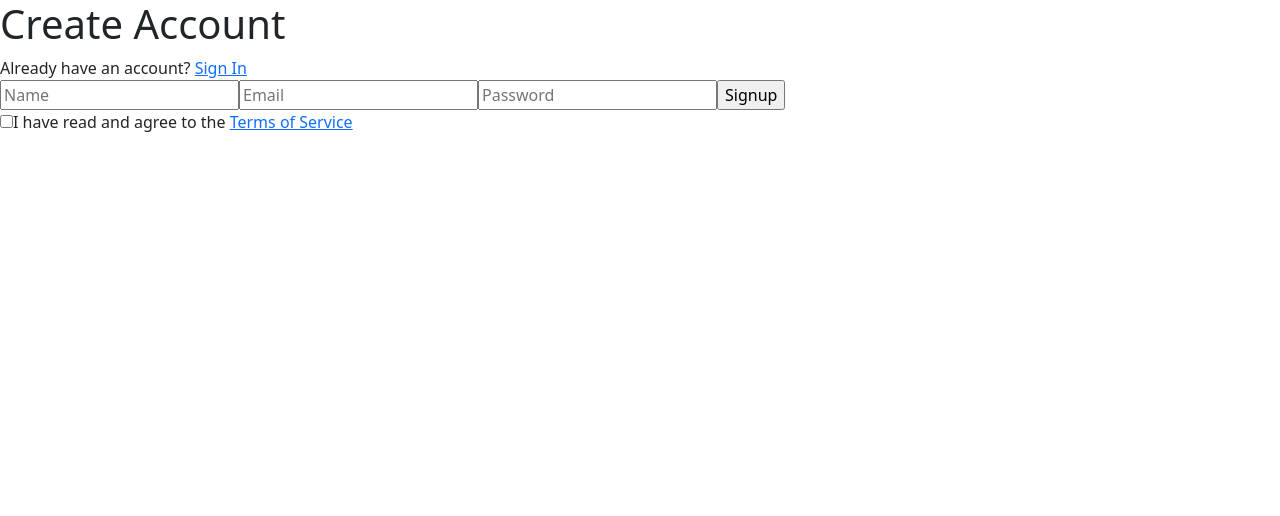
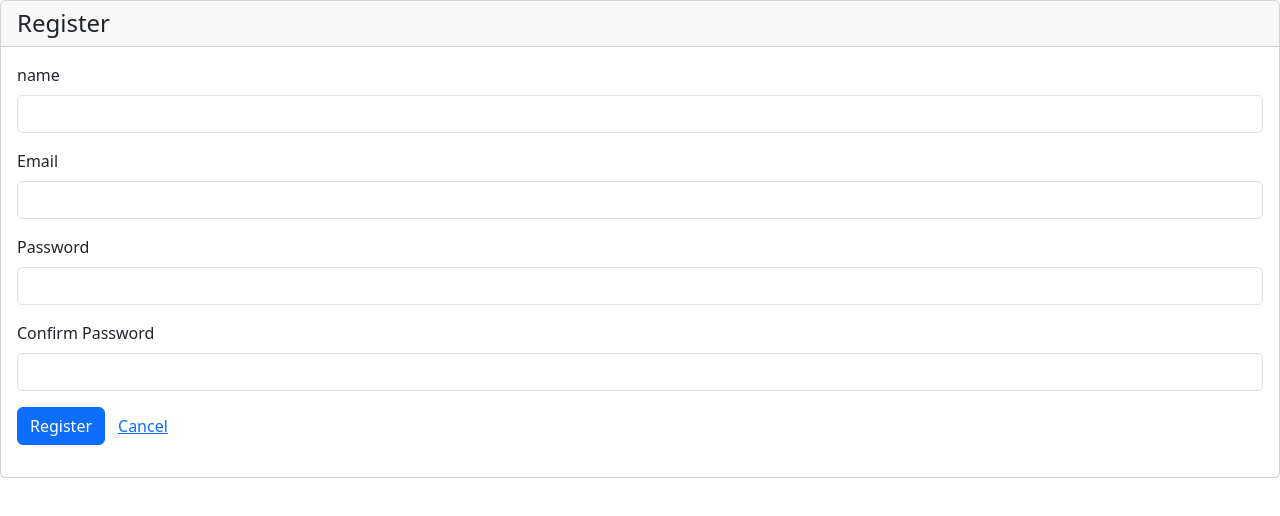
Before and after one commit to Jankol643/CalendarFrontend, an Angular app in the folder calendar-app/: page /register in a window 1280 px wide. Shown: the top 516 px of the page. Built offline with nearby package versions, Linux system fonts and the light colour scheme.

Commit message:
added fields, changed layout, added angular directives

```diff
--- a/calendar-app/src/app/components/register/register.component.html
+++ b/calendar-app/src/app/components/register/register.component.html
@@ -1,15 +1,54 @@
-<div class="signup-card">
-    <div class="card-title">
-        <h1>Create Account</h1>
-        <span>Already have an account? <a routerLink="/login">Sign In</a></span>
-    </div>
-    <form class="form-group" [formGroup]="signupForm" (ngSubmit)="onSubmit()">
-        <input type="text" name="name" placeholder="Name" formControlName="name">
-        <input type="email" name="email" placeholder="Email" formControlName="email">
-        <input type="password" name="password" placeholder="Password" formControlName="password">
-        <input type="submit" value="Signup">
-    </form>
-    <div class="card-terms">
-        <input type="checkbox"> <span>I have read and agree to the <a href="">Terms of Service</a></span>
+<div class="card">
+    <h4 class="card-header">Register</h4>
+    <div class="card-body">
+        <form [formGroup]="form" (ngSubmit)="onSubmit()">
+            <div class="mb-3">
+                <label for="name" class="form-label">name</label>
+                <input id="name" type="text" formControlName="name" class="form-control"
+                    [ngClass]="{ 'is-invalid': submitted && f['name'].errors }" />
+                <div *ngIf="submitted && f['name'].errors" class="invalid-feedback">
+                    <div *ngIf="f['name'].errors['required']">Name is required</div>
+                </div>
+            </div>
+
+            <div class="mb-3">
+                <label for="email" class="form-label">Email</label>
+                <input id="email" type="email" formControlName="email" class="form-control"
+                    [ngClass]="{ 'is-invalid': submitted && f['email'].errors }" />
+                <div *ngIf="submitted && f['email'].errors" class="invalid-feedback">
+                    <div *ngIf="f['email'].errors['required']">Email is required</div>
+                    <div *ngIf="f['email'].errors['email']">Email is invalid</div>
+                </div>
+            </div>
+
+            <div class="mb-3">
+                <label for="password" class="form-label">Password</label>
+                <input id="password" type="password" formControlName="password" class="form-control"
+                    [ngClass]="{ 'is-invalid': submitted && f['password'].errors }" />
+                <div *ngIf="submitted && f['password'].errors" class="invalid-feedback">
+                    <div *ngIf="f['password'].errors['required']">Password is required</div>
+                    <div *ngIf="f['password'].errors['minlength']">Password must be at least {{
+                        f['password'].errors['minlength']['requiredLength'] }} characters</div>
+                </div>
+            </div>
+
+            <div class="mb-3">
+                <label for="password_confirmation" class="form-label">Confirm Password</label>
+                <input id="password_confirmation" type="password" formControlName="password_confirmation"
+                    class="form-control" [ngClass]="{ 'is-invalid': submitted && f['password_confirmation'].errors }" />
+                <div *ngIf="submitted && f['password_confirmation'].errors" class="invalid-feedback">
+                    <div *ngIf="f['password_confirmation'].errors['required']">Confirm Password is required</div>
+                    <div *ngIf="f['password_confirmation'].errors['passwordMismatch']">Passwords must match</div>
+                </div>
+            </div>
+
+            <div class="mb-3">
+                <button type="submit" [disabled]="loading" class="btn btn-primary">
+                    <span *ngIf="loading" class="spinner-border spinner-border-sm me-1"></span>
+                    Register
+                </button>
+                <a routerLink="../login" class="btn btn-link">Cancel</a>
+            </div>
+        </form>
     </div>
 </div>
--- a/calendar-app/src/app/components/register/register.component.ts
+++ b/calendar-app/src/app/components/register/register.component.ts
@@ -1,30 +1,54 @@
-// src/app/components/register/register.component.ts
 import { Component, OnInit } from '@angular/core';
-import { inject } from '@angular/core';
-import { FormControl, FormGroup, ReactiveFormsModule, Validators } from '@angular/forms';
-import { Router, RouterModule } from '@angular/router';
+import { FormBuilder, FormGroup, ReactiveFormsModule, Validators } from '@angular/forms';
+import { ActivatedRoute, Router, RouterModule } from '@angular/router';
 import { AuthService } from '../../auth/auth.service';
+import { CommonModule } from '@angular/common';
 
 @Component({
   selector: 'app-register',
   templateUrl: './register.component.html',
-  styleUrl: './register.component.scss',
+  styleUrls: ['./register.component.scss'],
   standalone: true,
-  imports: [ReactiveFormsModule, RouterModule]
+  imports: [ReactiveFormsModule, RouterModule, CommonModule]
 })
-export class RegisterComponent {
-  authService = inject(AuthService);
-  router = inject(Router);
-  public signupForm = new FormGroup({
-    name: new FormControl('', [Validators.required]),
-    email: new FormControl('', [Validators.required, Validators.email]),
-    password: new FormControl('', [Validators.required])
-  })
+export class RegisterComponent implements OnInit {
+  form!: FormGroup;
+  loading = false;
+  submitted = false;
+
+  constructor(
+    private formbuilder: FormBuilder,
+    private route: ActivatedRoute,
+    private router: Router,
+    private authService: AuthService
+  ) { }
+
+  ngOnInit(): void {
+    this.form = this.formbuilder.group({
+      name: ['', [Validators.required]],
+      email: ['', [Validators.required, Validators.email]],
+      password: ['', [Validators.required, Validators.minLength(6)]],
+      password_confirmation: ['', [Validators.required]] // Password confirmation field
+    }, { validator: this.passwordMatchValidator }); // Include a validator to check if passwords match
+  }
+
+  private passwordMatchValidator(form: FormGroup) {
+    return form.get('password')?.value === form.get('password_confirmation')?.value
+      ? null : { mismatch: true };
+  }
+
+  // convenience getter for easy access to form fields
+  get f() { return this.form.controls; }
 
   public onSubmit() {
-    if (this.signupForm.valid) {
-      console.log(this.signupForm.value);
-      this.authService.register(this.signupForm.value)
+    this.submitted = true;
+    if (this.form.invalid) {
+      return;
+    }
+
+    this.loading = true;
+
+    this.authService.register(this.form.value)
       .subscribe({
         next: (data: any) => {
           console.log(data);
@@ -34,4 +58,3 @@ export class RegisterComponent {
       });
   }
 }
-}
--- a/calendar-app/src/app/components/register/registration-request.ts
+++ b/calendar-app/src/app/components/register/registration-request.ts
@@ -1,5 +1,5 @@
 export interface RegistrationRequest {
     email: string;
     password: string;
-    confirmPassword: string;
+    password_confirmation: string;
 }
```
Lines whose indentation alone changed are shown as unchanged.
